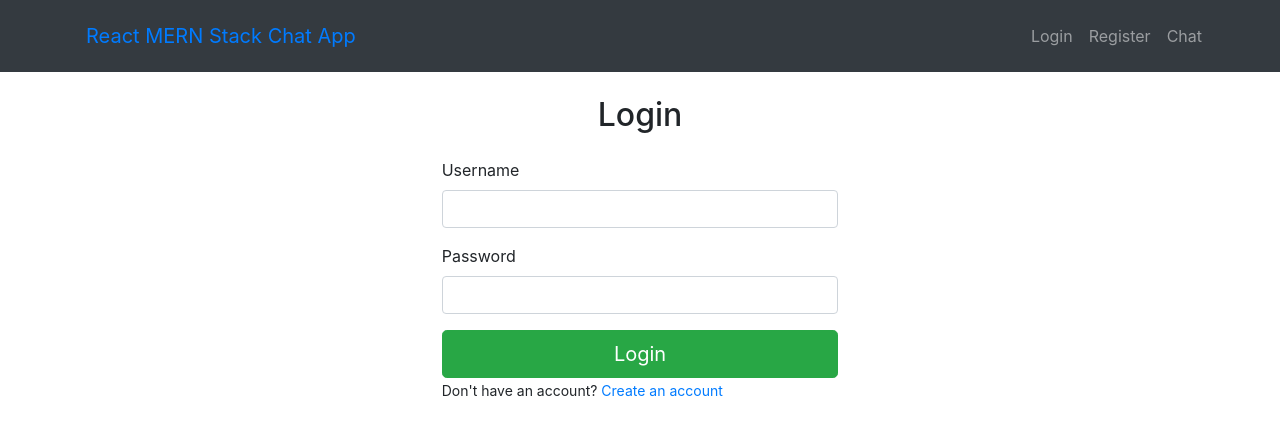
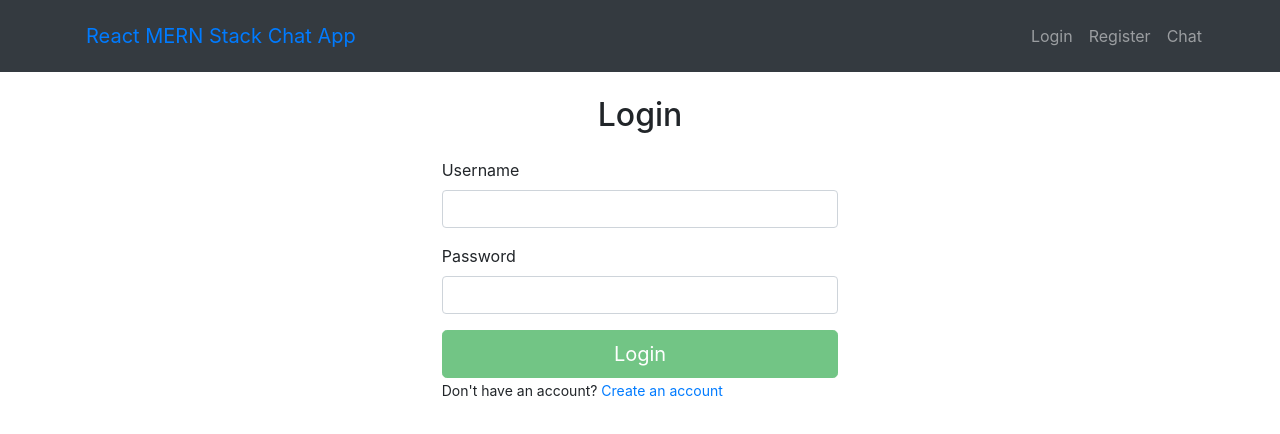
Before and after one commit to hanzlaharoon/mern-chat-app, a React (Create React App) app: page / in a window 1280 px wide. Shown: the top 434 px of the page. Built offline with nearby package versions, Linux system fonts and the light colour scheme.

Commit message:
Tweaked Submit Buttons behaviour

```diff
--- a/src/components/login.jsx
+++ b/src/components/login.jsx
@@ -47,6 +47,7 @@ export default class Login extends Component {
         if (res.data !== null) {
           console.log('Login Successfull');
           this.setState({ username: '', password: '' });
+          this.props.history.push('/chat');
         } else {
           console.log('Login Failed');
         }
@@ -88,7 +89,7 @@ export default class Login extends Component {
                 />
               </Form.Group>
 
-              <Button variant='success' size='lg' block='block' type='submit'>
+              <Button variant='success' size='lg' block='block' type='submit' disabled={this.state.username && this.state.password ? false : true}>
                 Login
               </Button>
             </Form>
--- a/src/components/register.jsx
+++ b/src/components/register.jsx
@@ -44,7 +44,10 @@ export default class Register extends Component {
       .post('http://localhost:4000/user/register', userObj)
       .then((res) => {
         console.log('/user/register', res.data);
-        this.setState({ username: '', password: '' });
+        if (res.data !== null) {
+          this.setState({ username: '', password: '' });
+          this.props.history.push('/chat');
+        }
       })
       .catch((err) => {
         console.log('Error', err);
@@ -77,7 +80,7 @@ export default class Register extends Component {
                 />
               </Form.Group>
 
-              <Button variant='danger' size='lg' block='block' type='submit'>
+              <Button variant='danger' size='lg' block='block' type='submit' disabled={this.state.username && this.state.password ? false : true}>
                 Register
               </Button>
             </Form>
```
Lines whose indentation alone changed are shown as unchanged.
